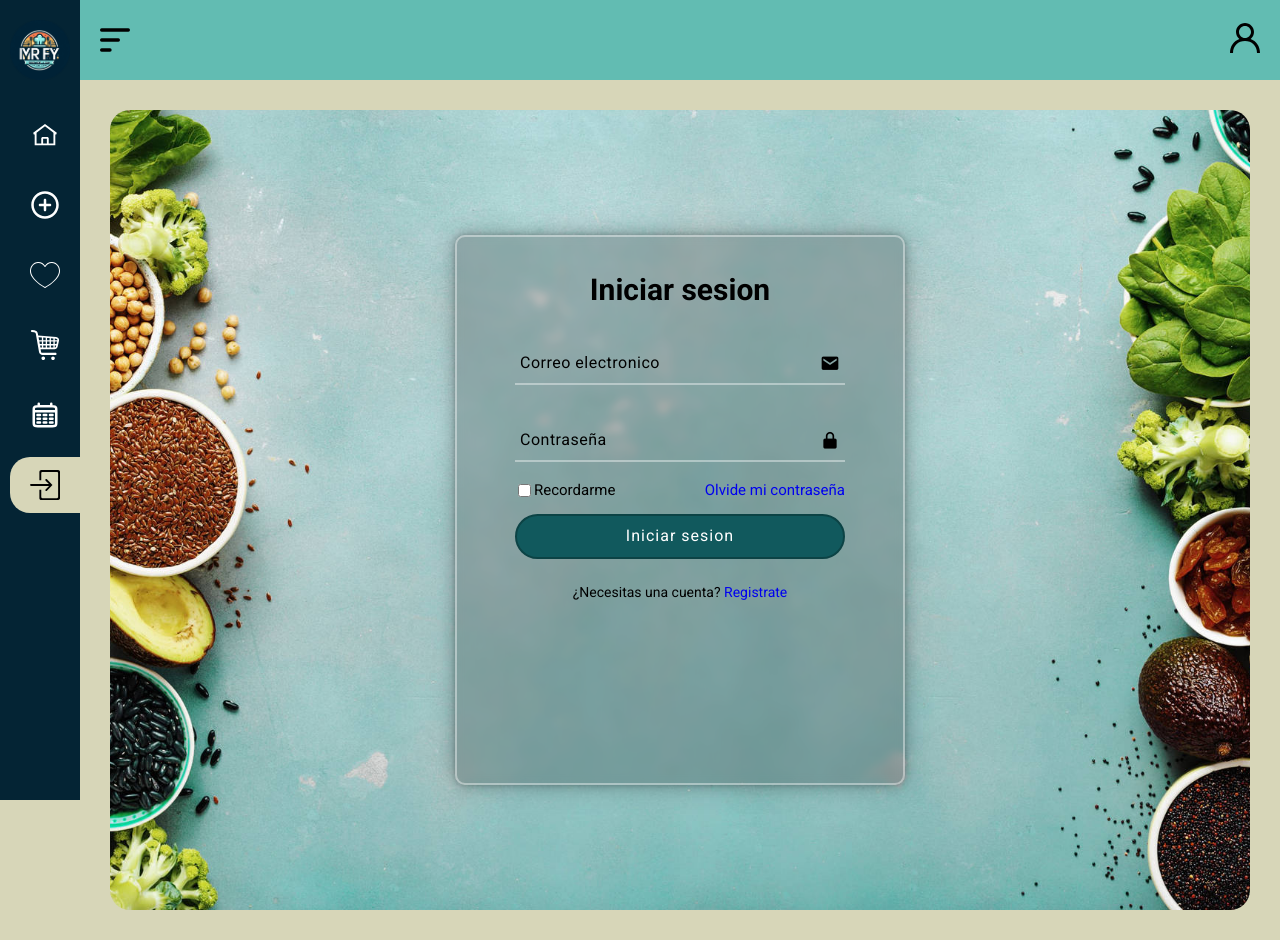
After one commit to XimenaAlvz/MRFY-Copia, a Django app: page /login/ in a window 1280 px wide. The commit adds this page. Run offline with Django 5.2, Linux system fonts and the light colour scheme.

Commit message:
Agregado el login y registro

```diff
--- /dev/null
+++ b/MRFY/MRFY/plantillas/login_registro/form.html
@@ -0,0 +1,155 @@
+{% load static %}
+
+<!DOCTYPE html>
+<html lang="es">
+<head>
+    <meta charset="UTF-8">
+    <meta name="viewport" content="width=device-width, initial-scale=1.0">
+    <title>Iniciar sesion</title>
+    <link rel="stylesheet" href="{% static 'css/normalize.css' %}">
+    <link rel="stylesheet" href="{% static 'css/estilos2.css' %}">
+    <link href='https://unpkg.com/boxicons@2.1.4/css/boxicons.min.css' rel='stylesheet'>
+</head>
+<body id="body">
+
+    <header id="header" class="header_standard">
+        <div class="icon__menu">
+            <img src="{% static 'images/menu-alt-1-svgrepo-com.svg' %}" alt="icono" class="svg__icon" id="btn_open">
+        </div>
+        <div class="icon__login">
+
+            <a href="#" class="login">
+                <img src="{% static 'images/profile-1335-svgrepo-com.svg' %}" alt="" class="svg__icon" title="Iniciar sesion">
+            </a>
+
+        </div>
+    </header>
+
+    <div class="menu__side" id="menu_side">
+
+        <div class="name__page">
+            <img src="{% static 'images/icon.png' %}" alt="icono" class="icon">
+            <h4 class="title">MRFY</h4>
+        </div>
+
+        <div class="options__menu">
+
+            <a href="/inicio">
+                <div class="option">
+                    <!--<object data="{% static 'images/home-4-svgrepo-com.svg' %}" type="image/svg+xml" class="svg__icon" title="Inicio"></object>-->
+                    <img src="{% static 'images/home-4-svgrepo-com.svg' %}" alt="" class="svg__icon" title="Inicio">
+                    <h4>Inicio</h4>
+                </div>
+            </a>
+
+            <a href="#">
+                <div class="option">
+                    <img src="{% static 'images/add-ellipse-svgrepo-com.svg' %}" alt="" class="svg__icon" title="Subir receta">
+                    <h4>Subir receta</h4>
+                </div>
+            </a>
+
+            <a href="#">
+                <div class="option">
+                    <img src="{% static 'images/hearth-svgrepo-com.svg' %}" alt="" class="svg__icon" title="Favoritos">
+                    <h4>Favoritos</h4>
+                </div>
+            </a>
+
+            <a href="#">
+                <div class="option">
+                    <img src="{% static 'images/shopping-cart-8-svgrepo-com.svg' %}" alt="" class="svg__icon" title="Lista de compras">
+                    <h4>Lista de compras</h4>
+                </div>
+            </a>
+
+            <a href="#">
+                <div class="option">
+                    <img src="{% static 'images/calendar-days-svgrepo-com.svg' %}" alt="" class="svg__icon" title="Recetario semanal">
+                    <h4>Recetario semanal</h4>
+                </div>
+            </a>
+
+            <a href="#" class="select">
+                <div class="option">
+                    <object data="{% static 'images/login-svgrepo-com.svg' %}" type="image/svg+xml" class="svg__icon" title="Iniciar sesion"></object>
+                    <h4>Iniciar sesion</h4>
+                </div>
+            </a>
+
+            <!--<a href="#">
+                <div class="option">
+                    <img src="{% static 'images/exit-svgrepo-com.svg' %}" alt="" class="svg__icon" title="Cerrar sesión">
+                    <h4>Cerrar sesion</h4>
+                </div>
+            </a>-->
+
+        </div>
+
+    </div>
+
+    <main>
+        <div class="main__container" id="login__settings">
+                <div class="container">
+                    <div class="form__box">
+                        <form action="#" class="login__form">
+                            <h2>Iniciar sesion</h2>
+                            <div class="input__box">
+                                <input type="text" required>
+                                <label>Correo electronico</label>
+                                <i class='bx bxs-envelope' ></i>
+                            </div>
+                            <div class="input__box">
+                                <input type="password" required>
+                                <label>Contraseña</label>
+                                <i class='bx bxs-lock-alt' ></i>
+                            </div>
+                            <div class="forget__section">
+                                <p>
+                                    <input type="checkbox" name="" id="">
+                                    Recordarme
+                                </p>
+                                <a href="#">Olvide mi contraseña</a>
+                            </div>
+                            <button class="btn">Iniciar sesion</button>
+                            <div class="account__creation">
+                                <span>¿Necesitas una cuenta? <a href="#" class="register__link">Registrate</a></span>
+                            </div>
+                        </form>
+                        <form action="#" class="register__form">
+                            <h2>Registrarse</h2>
+                            <div class="input__box">
+                                <input type="text" required>
+                                <label>Correo electronico</label>
+                                <i class='bx bxs-envelope' ></i>
+                            </div>
+                            <div class="input__box">
+                                <input type="text" required>
+                                <label>Nombre de usuario</label>
+                                <i class='bx bxs-user' ></i>
+                            </div>
+                            <div class="input__box">
+                                <input type="password" required>
+                                <label>Contraseña</label>
+                                <i class='bx bxs-lock-alt' ></i>
+                            </div>
+                            <div class="input__box">
+                                <input type="password" required>
+                                <label>Confirmar contraseña</label>
+                                <i class='bx bxs-lock-alt' ></i>
+                            </div>
+                            <button class="btn">Registrarse</button>
+                            <div class="account__creation">
+                                <span>¿Ya tienes una cuenta? <a href="#" class="login__link">Inicia sesion</a></span>
+                            </div>
+                        </form>
+                    </div>
+                </div>
+        </div>
+    </main>
+
+<script src="{% static 'js/display_menu.js' %}"></script>
+<script src="{% static 'js/switch_login.js' %}"></script>
+
+</body>
+</html>
--- a/MRFY/MRFY/static/css/estilos.css
+++ b/MRFY/MRFY/static/css/estilos.css
@@ -459,5 +459,3 @@ body{
 .footer__bottom p{
     color: white;
 }
-
-/*Inicio*!
--- a/MRFY/MRFY/static/css/estilos2.css
+++ b/MRFY/MRFY/static/css/estilos2.css
@@ -213,6 +213,7 @@ a.select{
 }
 
 .main__container{
+    position: relative;
     margin: 10px;
     padding: 10px;
     border-radius: 20px;
@@ -266,3 +267,219 @@ a.select{
     padding: 5px;
     border-radius: 5px;
 }
+
+/*Login*/
+
+#login__settings{
+    background: url(../images/login_background.jpg) no-repeat;
+    background-size: cover;
+    background-position: center;
+    height: 100vh;
+    display: flex;
+    justify-content: center;
+    align-items: center;
+}
+
+.container{
+    height: 550px;
+    width: 450px;
+    border: 2px solid rgba(255, 255, 255, .4);
+    border-radius: 10px;
+    background: rgba(0, 0, 0, .2);
+    backdrop-filter: blur(4px);
+    box-shadow: 0 0 5px rgba(0, 0, 0, .2), 0 0 15px rgba(0, 0, 0, .2), 0 0 30px rgba(0, 0, 0, .2);
+    display: flex;
+    justify-content: center;
+    align-items: center;
+    overflow: hidden;
+}
+
+.form__box{
+    display: flex;
+}
+
+.form__box .login__form{
+    position: absolute;
+    transform: translateX(0px);
+    transition: .5s ease;
+}
+
+.form__box .login__form.active{
+    transform: translateX(-450px);
+}
+
+.form__box .register__form{
+    transform: translateX(450px);
+    transition: .5s ease;
+}
+
+.form__box .register__form.active{
+    transform: translateX(0px);
+}
+
+.container .form__box h2{
+    text-align: center;
+    font-size: 30px;
+    font-weight: 600;
+}
+
+.form__box .input__box{
+    margin: 35px 0;
+    width: 330px;
+    border-bottom: 2px solid rgba(255, 255, 255, .4);
+    position: relative;
+}
+
+.form__box .input__box input{
+    background: transparent;
+    border: none;
+    outline: none;
+    width: 100%;
+    height: 40px;
+    padding: 0 35px 0 5px;
+}
+
+.form__box .input__box label{
+    font-weight: 400;
+    letter-spacing: .5px;
+    position: absolute;
+    left: 5px;
+    top: 50%;
+    transform: translateY(-50%);
+    transition: .5s ease;
+    pointer-events: none;
+}
+
+.input__box input:focus ~ label,
+.input__box input:valid ~ label{
+    top: -5px;
+}
+
+.input__box i{
+    position: absolute;
+    right: 5px;
+    top: 50%;
+    transform: translateY(-50%);
+    font-size: 20px;
+}
+
+.forget__section{
+    display: flex;
+    justify-content: space-between;
+    font-size: 15px;
+    margin: -15px 0 15px;
+}
+
+.forget__section p{
+    display: flex;
+    align-items: center;
+}
+
+.forget__section p input{
+    accent-color: #11595d;
+    margin: 0 3px;
+}
+
+.btn{
+    height: 45px;
+    width: 100%;
+    border-radius: 50px;
+    color: white;
+    background: #11595d;
+    border: 2px solid #0c4345;
+    outline: none;
+    font-size: 16px;
+    cursor: pointer;
+    letter-spacing: 1px;
+}
+
+.account__creation{
+    text-align: center;
+    margin: 25px 0 10px;
+    font-weight: 400;
+    font-size: 14px;
+}
+
+.account__creation a:hover{
+    text-decoration: underline;
+}
+
+.forget__section a:hover{
+    text-decoration: underline;
+}
+
+@media(max-width:760px){
+    .container{
+        height: 500px;
+        width: 380px;
+    }
+
+    .container .form__box h2{
+        font-size: 32px;
+    }
+
+    .form__box .input__box{
+        margin: 35px 0;
+        width: 300px;
+    }
+
+    .form__box .input__box i{
+        font-size: 18px;
+    }
+
+    .form__box .input__box label{
+        font-size: 14px;
+    }
+
+    .forget__section{
+        font-size: 13px;
+    }
+
+    .btn{
+        height: 40px;
+        width: 100%;
+        font-size: 14px;
+    }
+
+    .account__creation{
+        font-size: 13px;
+    }
+}
+
+@media(max-width:480px){
+    .container{
+        height: 450px;
+        width: 310px;
+    }
+
+    .container .form__box h2{
+        font-size: 26px;
+    }
+
+    .form__box .input__box{
+        margin: 30px 0;
+        width: 260px;
+    }
+
+    .form__box .input__box i{
+        font-size: 16px;
+    }
+
+    .form__box .input__box label{
+        font-size: 12px;
+    }
+
+    .forget__section{
+        font-size: 11px;
+    }
+
+    .btn{
+        height: 35px;
+        width: 100%;
+        font-size: 12px;
+    }
+
+    .account__creation{
+        font-size: 13px;
+    }
+}
--- /dev/null
+++ b/MRFY/MRFY/static/js/switch_login.js
@@ -0,0 +1,13 @@
+const login__form = document.querySelector('.login__form');
+const register__form = document.querySelector('.register__form');
+const login__link = document.querySelector('.login__link');
+const register__link = document.querySelector('.register__link');
+
+register__link.onclick = () => {
+    register__form.classList.add('active');
+    login__form.classList.add('active');
+}
+login__link.onclick = () => {
+    register__form.classList.remove('active');
+    login__form.classList.remove('active');
+}
--- a/MRFY/MRFY/urls.py
+++ b/MRFY/MRFY/urls.py
@@ -16,11 +16,12 @@ Including another URLconf
 """
 from django.contrib import admin
 from django.urls import path
-from MRFY.views import index, inicio
+from MRFY.views import index, inicio, login
 
 
 urlpatterns = [
     path('admin/', admin.site.urls),
     path('index/', index),
     path('inicio/', inicio),
+    path('login/', login),
 ]
--- a/MRFY/MRFY/views.py
+++ b/MRFY/MRFY/views.py
@@ -24,3 +24,15 @@ def inicio(request):
     ctx = Context()
 
     return HttpResponse(plt.render(ctx))
+
+def login(request):
+
+    doc_ext = open("C:/Users/jerem/OneDrive/Escritorio/MRFY/MRFY/MRFY/MRFY/plantillas/login_registro/form.html")
+
+    plt = Template(doc_ext.read())
+
+    doc_ext.close()
+
+    ctx = Context()
+
+    return HttpResponse(plt.render(ctx))
```
Also changed, not shown: MRFY/MRFY/static/images/example.jpg (added), MRFY/MRFY/static/images/login-svgrepo-com.svg (added), MRFY/MRFY/static/images/login_background.jpg (added).
